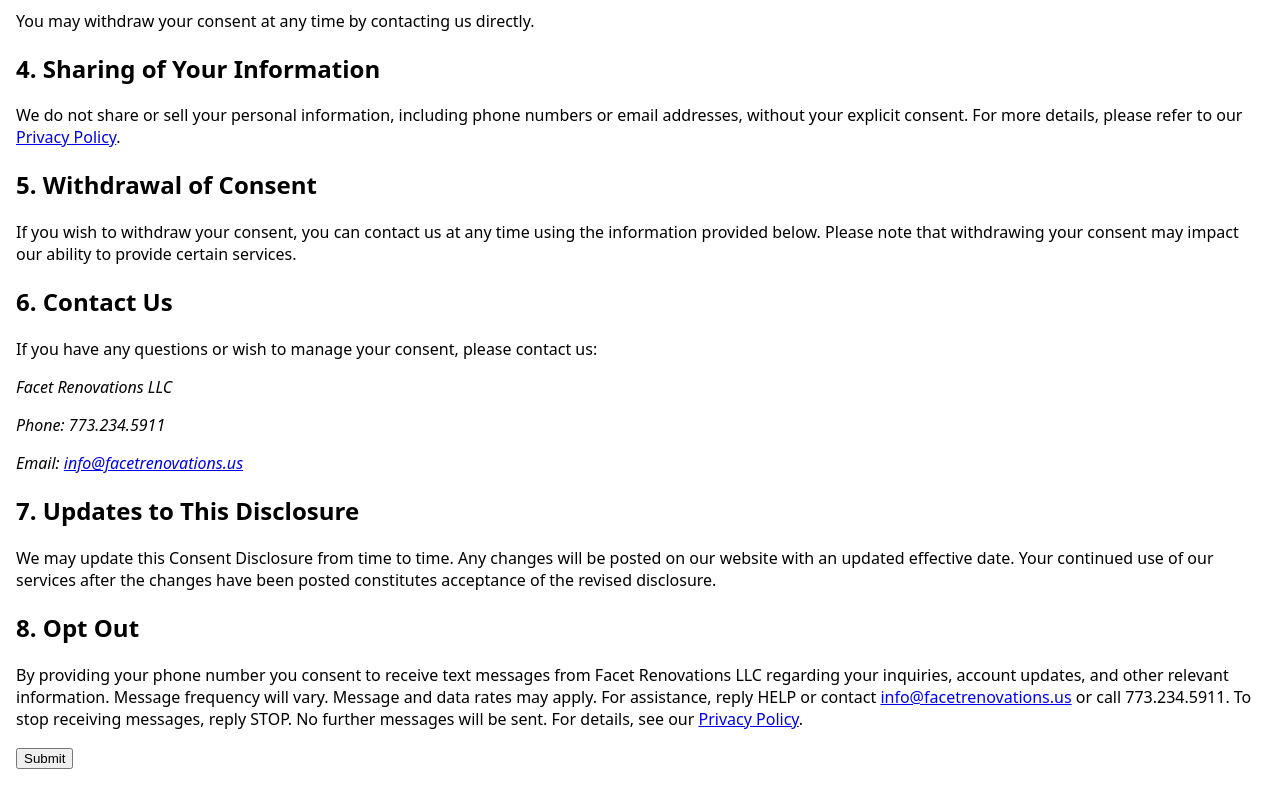
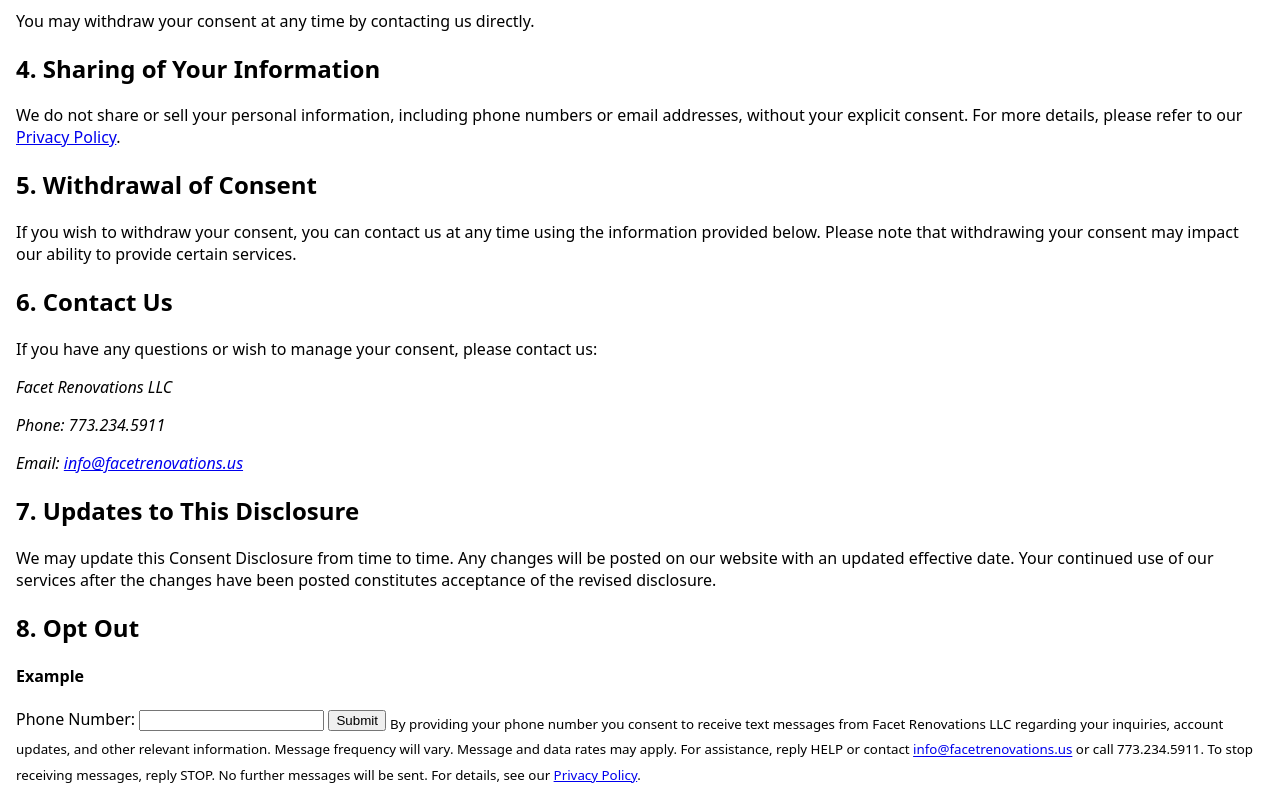
Before and after one commit to Proto133/facet-ren-coming-soon, a website: page consent-disclosure.html in a window 1280 px wide. Shown: the part 612-1412 px from the top of the page. Drawn offline with Linux system fonts and the light colour scheme.

Commit message:
update verbage for compliance take 4

```diff
--- a/consent-disclosure.html
+++ b/consent-disclosure.html
@@ -87,16 +87,27 @@
         </section>
         <section>
             <h2>8. Opt Out</h2>
-            <p>
-                By providing your phone number you consent to receive text messages from Facet Renovations LLC regarding
-                your inquiries, account updates, and other relevant information. Message frequency will vary. Message
-                and data rates may apply. For assistance, reply HELP or contact <a
-                    href="mailto:info@facetrenovations.us">info@facetrenovations.us</a> or call 773.234.5911. To stop
-                receiving messages, reply STOP. No further messages will be sent. For details, see our <a
-                    href="/privacy.html">Privacy Policy</a>.
-            </p>
+            <div>
+                <h4>Example</h4>
+            </div>
+            <form>
+                <label for="phone">Phone Number:</label>
+                <input type="tel" id="phone" name="phone" required>
+                <button type="submit">Submit</button>
+                <sub>
+                    By providing your phone number you consent to receive text messages from Facet Renovations LLC
+                    regarding
+                    your inquiries, account updates, and other relevant information. Message frequency will vary.
+                    Message
+                    and data rates may apply. For assistance, reply HELP or contact <a
+                        href="mailto:info@facetrenovations.us">info@facetrenovations.us</a> or call 773.234.5911. To
+                    stop
+                    receiving messages, reply STOP. No further messages will be sent. For details, see our <a
+                        href="/privacy.html">Privacy Policy</a>.
+                </sub>
+            </form>
         </section>
-        <button>Submit</button>
+
     </main>
 </body>
 
```
